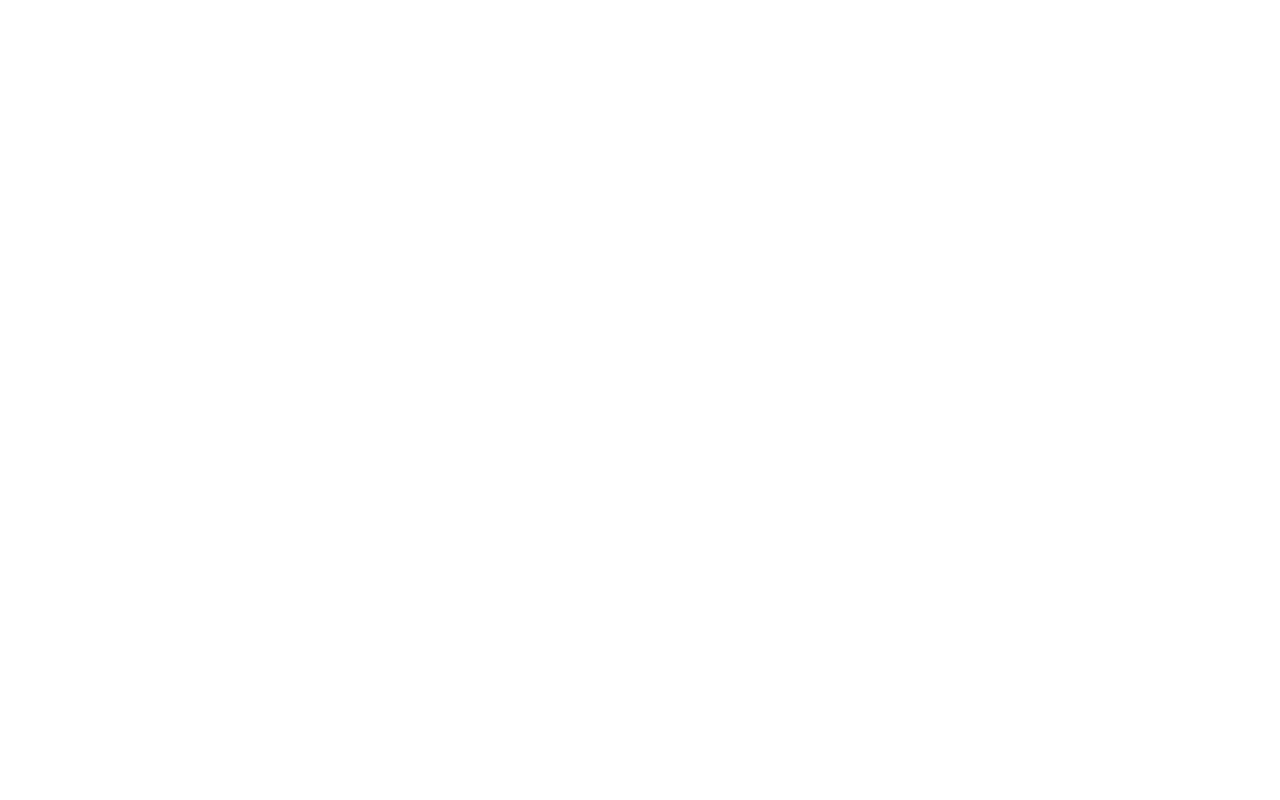
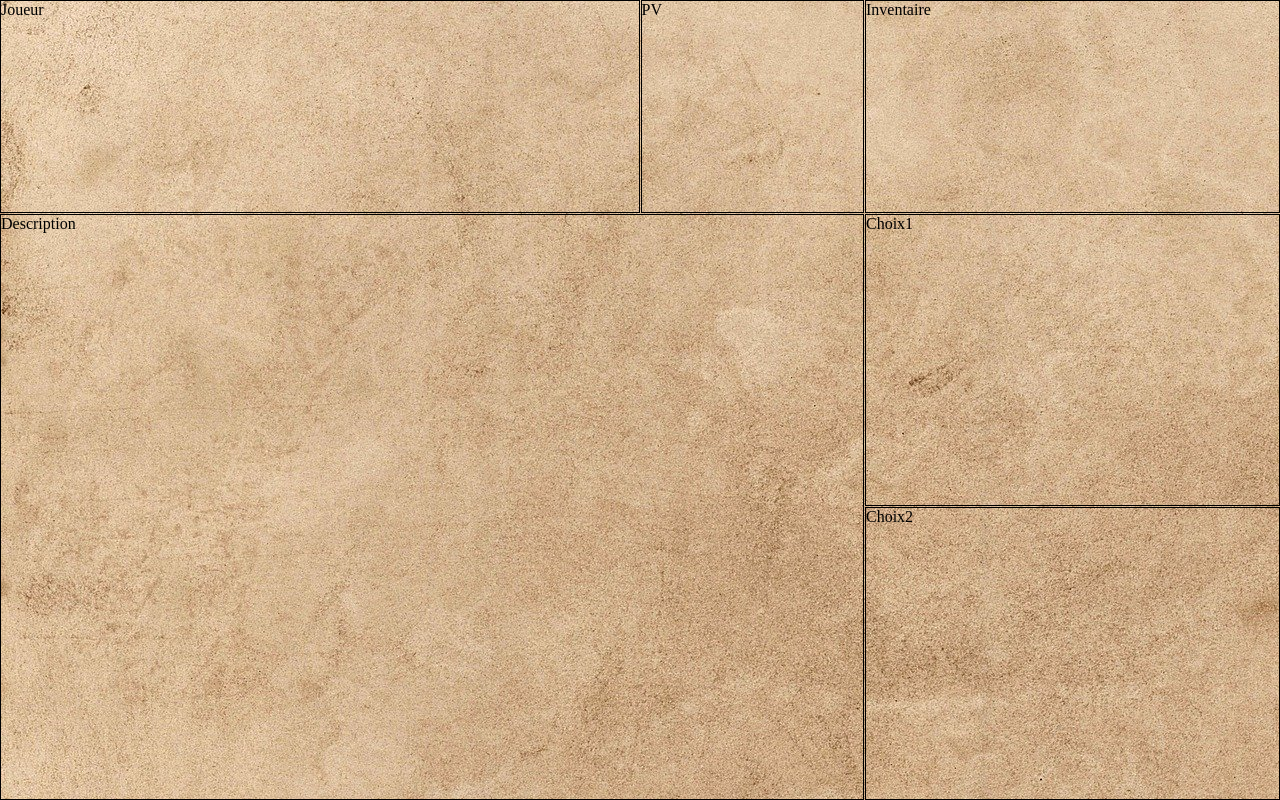
Before and after one commit to Chandrabou/Livre, a plain HTML site: page index.html in a window 1280 px wide. Drawn offline with Linux system fonts and the light colour scheme.

Commit message:
fond parchemin en css

```diff
--- a/css/style.css
+++ b/css/style.css
@@ -1,3 +1,9 @@
+html, body, .grid-container {
+    height: 100%;
+    margin: 0;
+    background-image: url("../images/paper.jpg");
+}
+
 .grid-container {
   display: grid;
   grid-template-columns: 1fr 1fr 0.7fr 1.3fr;
@@ -20,3 +26,17 @@
 .Inventaire { grid-area: Inventaire; }
 
 .PV { grid-area: PV; }
+
+
+/* For presentation only, no need to copy the code below */
+.grid-container * {
+  border: 1px solid black;
+  position: relative;
+  }
+
+.grid-container *:after {
+  content:attr(class);
+  position: absolute;
+  top: 0;
+  left: 0;
+  }
```
Lines whose indentation alone changed are shown as unchanged.
